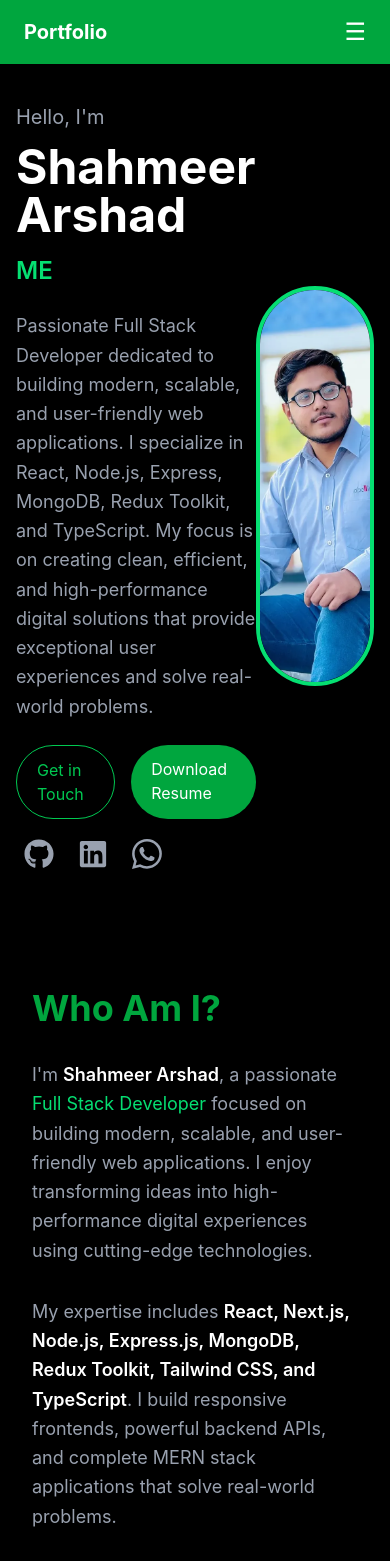
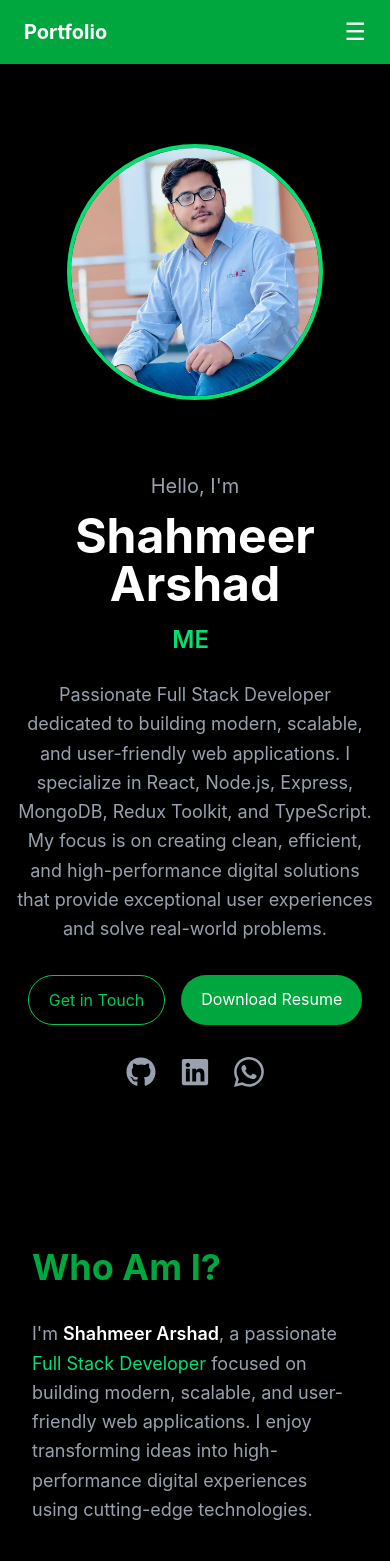
Before and after one commit to shahmeer-codes/Portfolio-website-React, a React (Vite) app: page / in a window 390 px wide. Shown: the top 1561 px of the page. Built offline with nearby package versions, Linux system fonts and the light colour scheme.

Commit message:
Make home page responsive

```diff
--- a/src/pages/Home.jsx
+++ b/src/pages/Home.jsx
@@ -7,8 +7,8 @@ import profilePic from "../assets/pics/profile_pic/2c.webp";
 const Home = () => {
   return (
     <section id="home">
-      <div className="min-h-screen bg-black text-white flex justify-around items-center px-4 md:px-10">
-        <div className="max-w-4xl">
+      <div className="min-h-screen bg-black text-white flex flex-col-reverse md:flex-row justify-around items-center px-4 md:px-10 py-20 md:py-0 gap-10 md:gap-0">
+        <div className="max-w-4xl text-center md:text-left flex flex-col items-center md:items-start">
           <p className="text-gray-400 text-xl mb-3">Hello, I'm</p>
 
           <h1 className="text-5xl md:text-7xl font-bold mb-4">
@@ -56,7 +56,7 @@ const Home = () => {
             solutions that provide exceptional user experiences and solve
             real-world problems.
           </p>
-          <div className="flex gap-4 mt-6">
+          <div className="flex flex-wrap justify-center md:justify-start gap-4 mt-8">
             <a
               href="#contact"
               className="px-5 py-3 border flex gap-2 rounded-full items-center justify-center border-green-500 text-green-500 hover:bg-green-500 hover:text-white transition"
@@ -72,7 +72,7 @@ const Home = () => {
               Download Resume
             </a>
           </div>
-          <div className="flex gap-6 mt-5 ml-2">
+          <div className="flex justify-center md:justify-start gap-6 mt-8 md:mt-5 md:ml-2">
             <a
               href="https://github.com/shahmeer-codes"
               target="_blank"
@@ -83,7 +83,7 @@ const Home = () => {
             </a>
 
             <a
-              href="https://www.linkedin.com/in/shahmeer-arshad-07b3123b4/"
+              href="https://www.linkedin.com/in/shahmeer-arshad-9b1a4b1b7/"
               target="_blank"
               rel="noopener noreferrer"
               className="text-gray-400 hover:text-blue-500 hover:scale-110 transition-all duration-300"
@@ -107,7 +107,7 @@ const Home = () => {
             alt="Your Name"
             width={400}
             height={400}
-            className="w-100 h-100 object-cover rounded-full border-4 border-green-400"
+            className="w-64 h-64 md:w-100 md:h-100 object-cover rounded-full border-4 border-green-400 mb-8 md:mb-0"
           />
         </div>
       </div>
```
